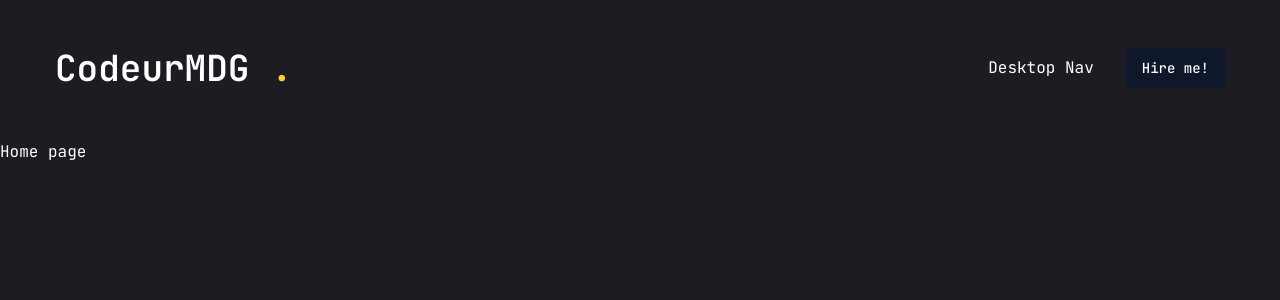
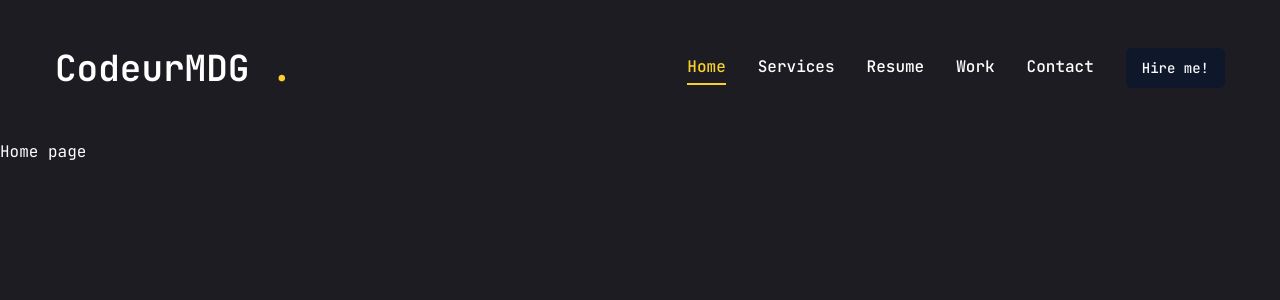
Before and after one commit to codeurMDG/codeur-portfolio, a Next.js app: page / in a window 1280 px wide. Shown: the top 300 px of the page. Built offline with nearby package versions, Linux system fonts and the light colour scheme.

Commit message:
Feat: add Nav link

```diff
--- a/components/layout/Nav.jsx
+++ b/components/layout/Nav.jsx
@@ -1,7 +1,46 @@
+"use client"
+
+import Link from "next/link"
+import { usePathname } from "next/navigation"
+
+const links = [
+    {
+        name: "home",
+        path: "/"
+    },
+    {
+        name: "services",
+        path: "/services"
+    },
+    {
+        name: "resume",
+        path: "/resume"
+    },
+    {
+        name: "work",
+        path: "/work"
+    },
+    {
+        name: "contact",
+        path: "/contact"
+    },
+]
+
 const Nav = () => {
-  return (
-    <nav>Desktop Nav</nav>
-  )
+    const pathName = usePathname()
+    return (
+        <nav className="flex gap-8">
+            { links.map((link, index) => {
+                return <Link
+                    href={ link.path }
+                    key={ index }
+                    className={`${link.path === pathName && "text-accent border-b-2 border-accent"} capitalize font-medium hover:text-accent transition-all`}
+                >
+                    {link.name}
+                </Link>
+            }) }
+        </nav>
+    )
 }
 
 export default Nav
```
